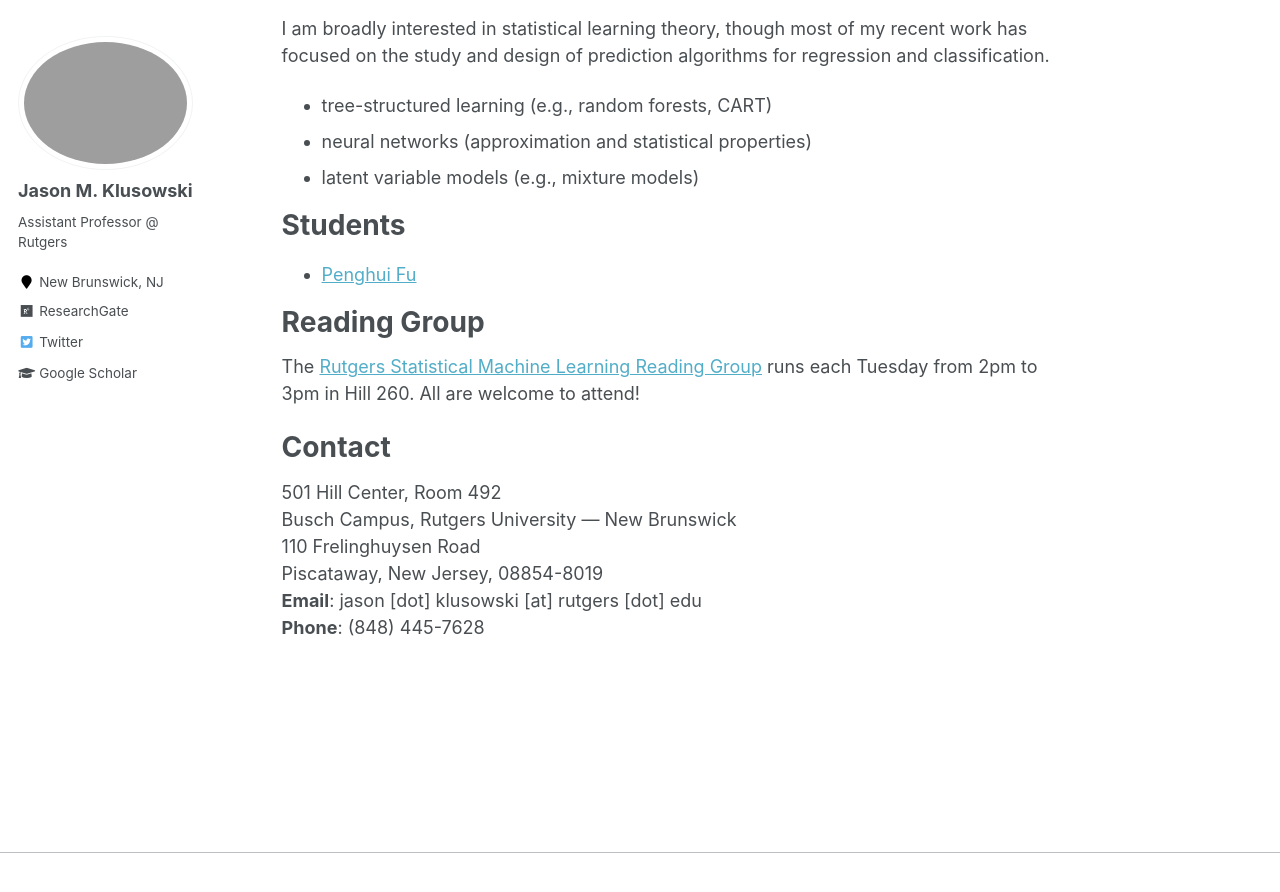
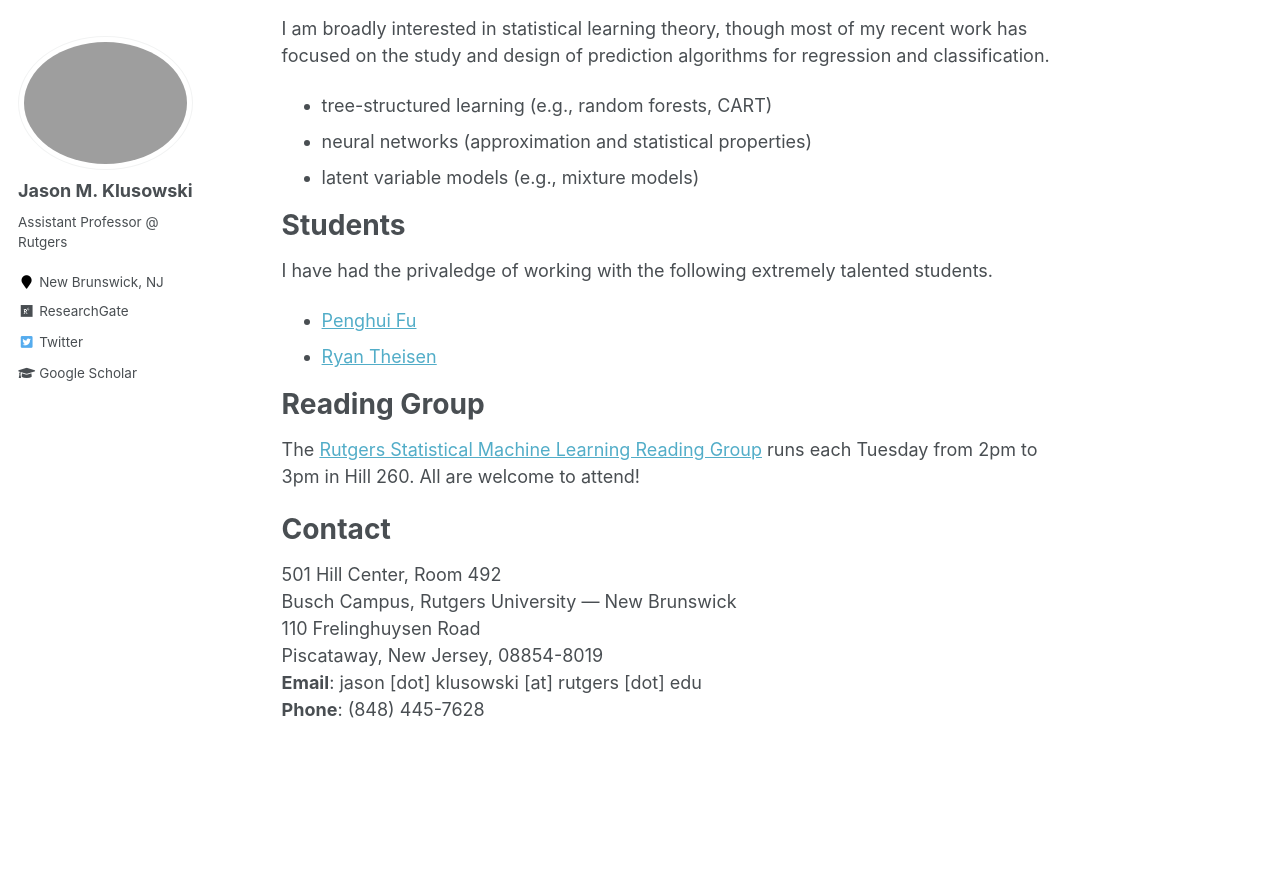
Before and after one commit to jasonklusowski/jasonklusowski.github.io, a Jekyll site: the page built from _pages/about.md, in a window 1280 px wide and 900 px high, scrolled down 675 px. Shown: the top 892 px of the window. Built offline with Jekyll 4.4.1, drawn with Linux system fonts in a browser that asks for light colours; before the commit the page ends 1528 px from its top, so only the background shows below that.

Commit message:
Update about.md

```diff
--- a/_pages/about.md
+++ b/_pages/about.md
@@ -35,8 +35,10 @@ I am broadly interested in statistical learning theory, though most of my recent
 
 Students
 ======
+I have had the privaledge of working with the following extremely talented students.
 
 * [Penghui Fu](https://statistics.rutgers.edu/people-pages/faculty/people/135-graduate-students/487-penghui-fu)
+* [Ryan Theisen](http://ryantheisen.com/)
 
 Reading Group
 ======
```
